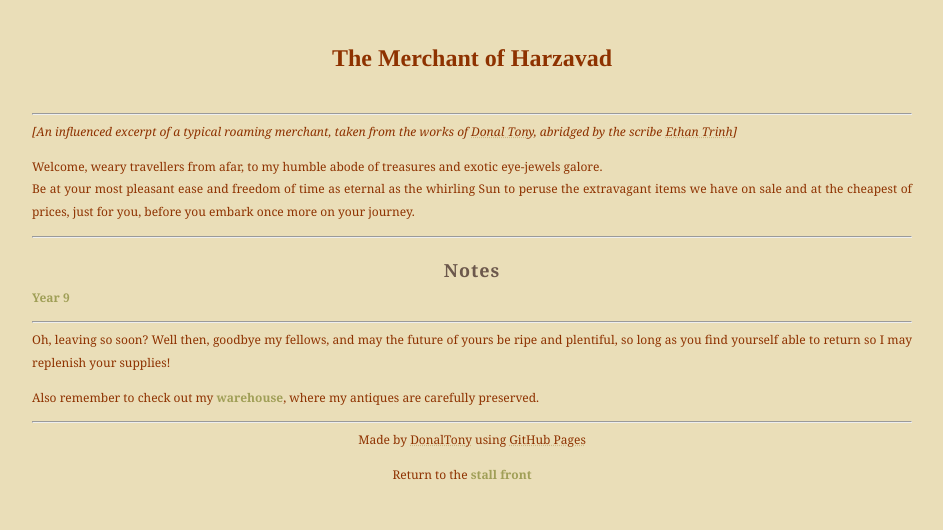
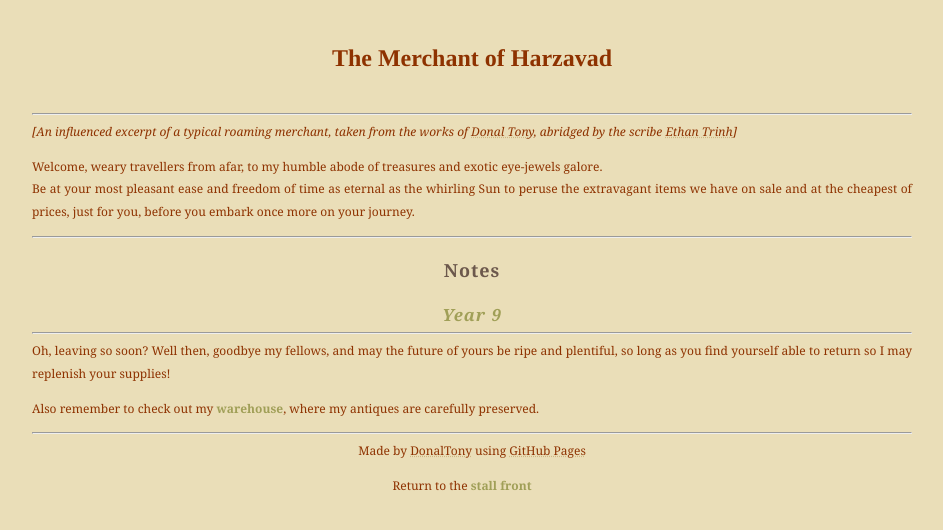
Before and after one commit to dvaraka/the-merchant, a Jekyll site: the page built from index.md, in a window 1280 px wide. Shown: the top 530 px of the page, without its empty margins (168-1111 px from the left). Built offline with Jekyll 4.4.1, drawn with Linux system fonts in a browser that asks for light colours; our own code applies the rules of GitHub Pages for plain Markdown files.

Commit message:
Update index.md

```diff
--- a/index.md
+++ b/index.md
@@ -6,7 +6,7 @@
   <p class="intro">Welcome, weary travellers from afar, to my humble abode of treasures and exotic eye-jewels galore. <br> Be at your most pleasant ease and freedom of time as eternal as the whirling Sun to peruse the extravagant items we have on sale and at the cheapest of prices, just for you, before you embark once more on your journey.</p>
   <hr class="divider_one">
   <h2 class="subtitles">Notes</h2>
-  <p class="intro"><b><a href="https://harzavad.github.io/the-merchant/notes/year-9.html">Year 9</a></b></p>
+  <h3 class="intro"><b><a href="https://harzavad.github.io/the-merchant/notes/year-9.html">Year 9</a></b></h3>
   <hr class="divider_one">
   <p>Oh, leaving so soon? Well then, goodbye my fellows, and may the future of yours be ripe and plentiful, so long as you find yourself able to return so I may replenish your supplies!</p>
   <p>Also remember to check out my <a href="https://yuki-private-site.notion.site/The-Warehouse-2023-1ae90b0e39104f71b081a40cba9f4aaf">warehouse</a>, where my antiques are carefully preserved.</p>
```
